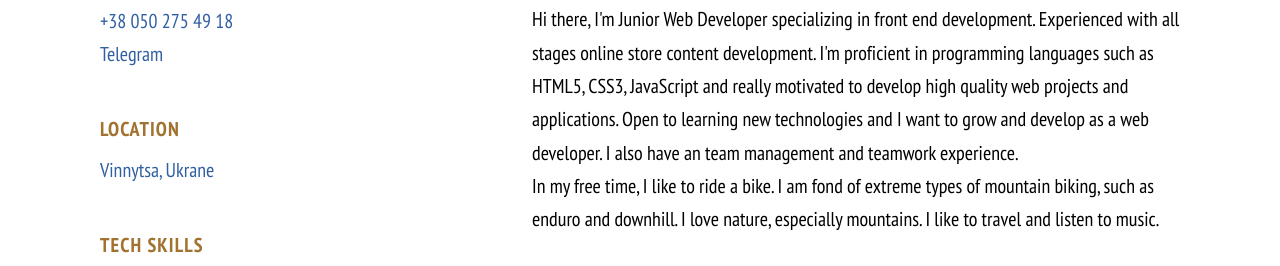
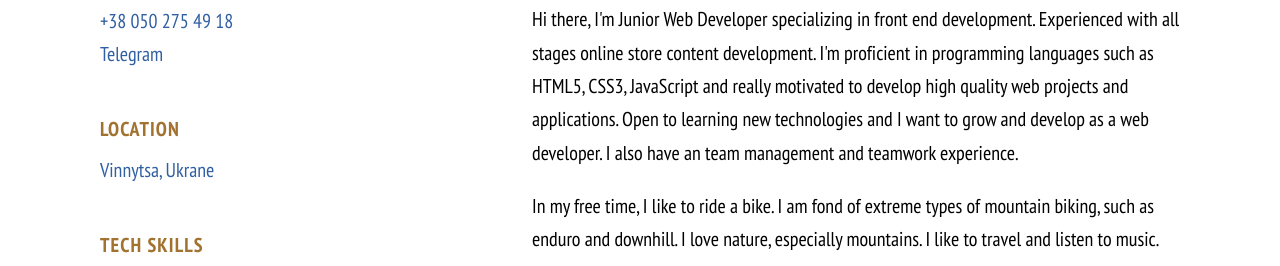
Before and after one commit to CarphatianSnake/MyCV, a plain HTML site: page index.html in a window 1280 px wide. Shown: the part 532-798 px from the top of the page. Drawn offline with nearby package versions, Linux system fonts and the light colour scheme.

Commit message:
add margin-top to all <p>

```diff
--- a/index.html
+++ b/index.html
@@ -34,9 +34,8 @@
 
           <section>
             <h2>About me</h2>
-            <p>Hi there, I'm Junior Web Developer specializing in front end development. Experienced with all stages online store content development. I'm proficient in programming languages such as HTML5, CSS3, JavaScript and really motivated to develop high quality web projects and applications. Open to learning new technologies and I want to grow and develop as a web developer. I also have an team management and teamwork experience.
-            <br />
-            In my free time, I like to ride a bike. I am fond of extreme types of mountain biking, such as enduro and downhill. I love nature, especially mountains. I like to travel and listen to music.
+            <p>Hi there, I'm Junior Web Developer specializing in front end development. Experienced with all stages online store content development. I'm proficient in programming languages such as HTML5, CSS3, JavaScript and really motivated to develop high quality web projects and applications. Open to learning new technologies and I want to grow and develop as a web developer. I also have an team management and teamwork experience.</p>
+            <p>In my free time, I like to ride a bike. I am fond of extreme types of mountain biking, such as enduro and downhill. I love nature, especially mountains. I like to travel and listen to music.
             </p>
           </section>
 
--- a/src/css/styles.css
+++ b/src/css/styles.css
@@ -127,6 +127,10 @@ svg {
   -webkit-fill: #305fa2;
   filter: drop-shadow(0px 2px 1.5px rgba(0, 0, 0, 0.25));
   -webkit-filter: drop-shadow(0px 2px 1.5px rgba(0, 0, 0, 0.25));
+}
+
+p {
+  margin-top: 1rem;
 }
 
 .social-media-list li svg:hover {
```
